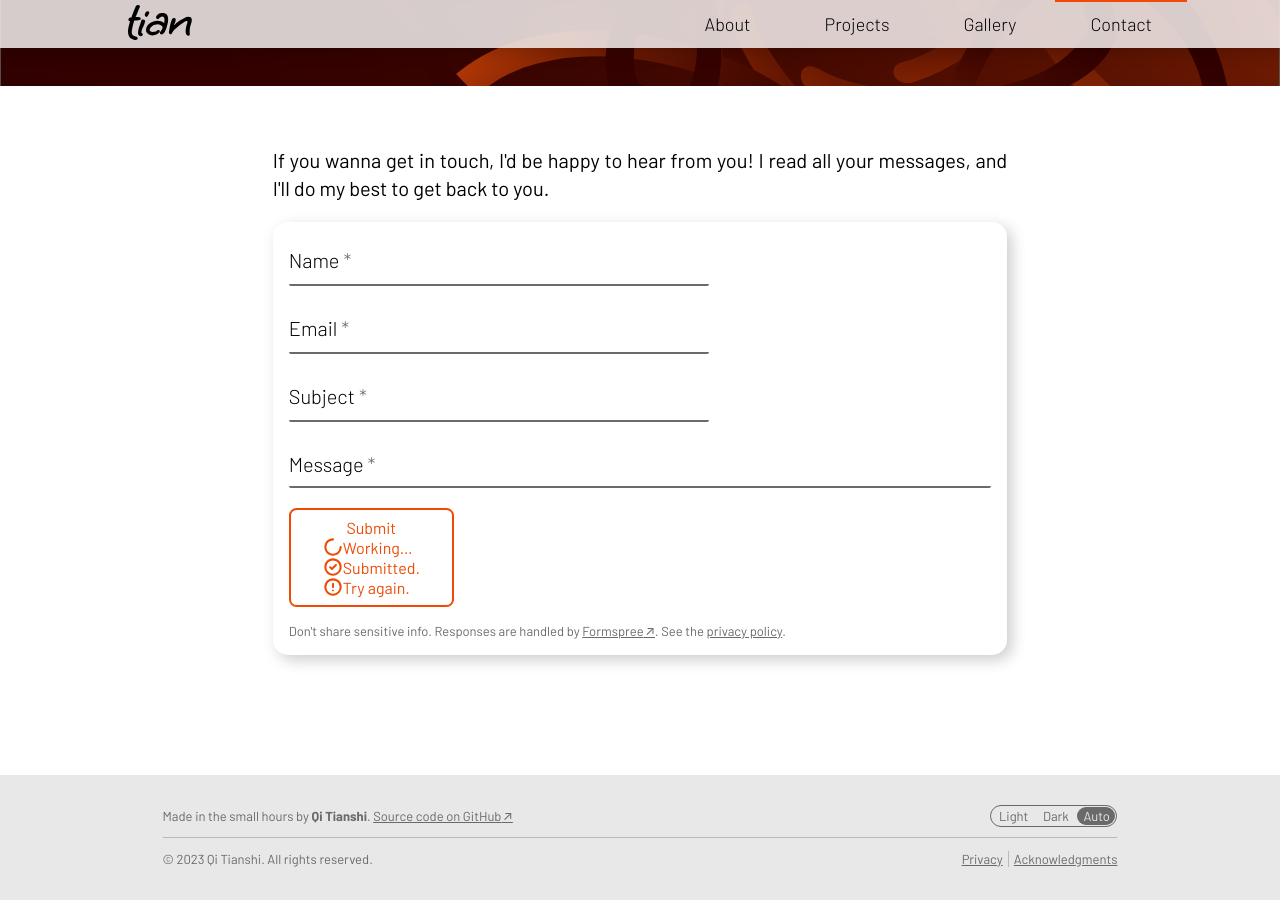
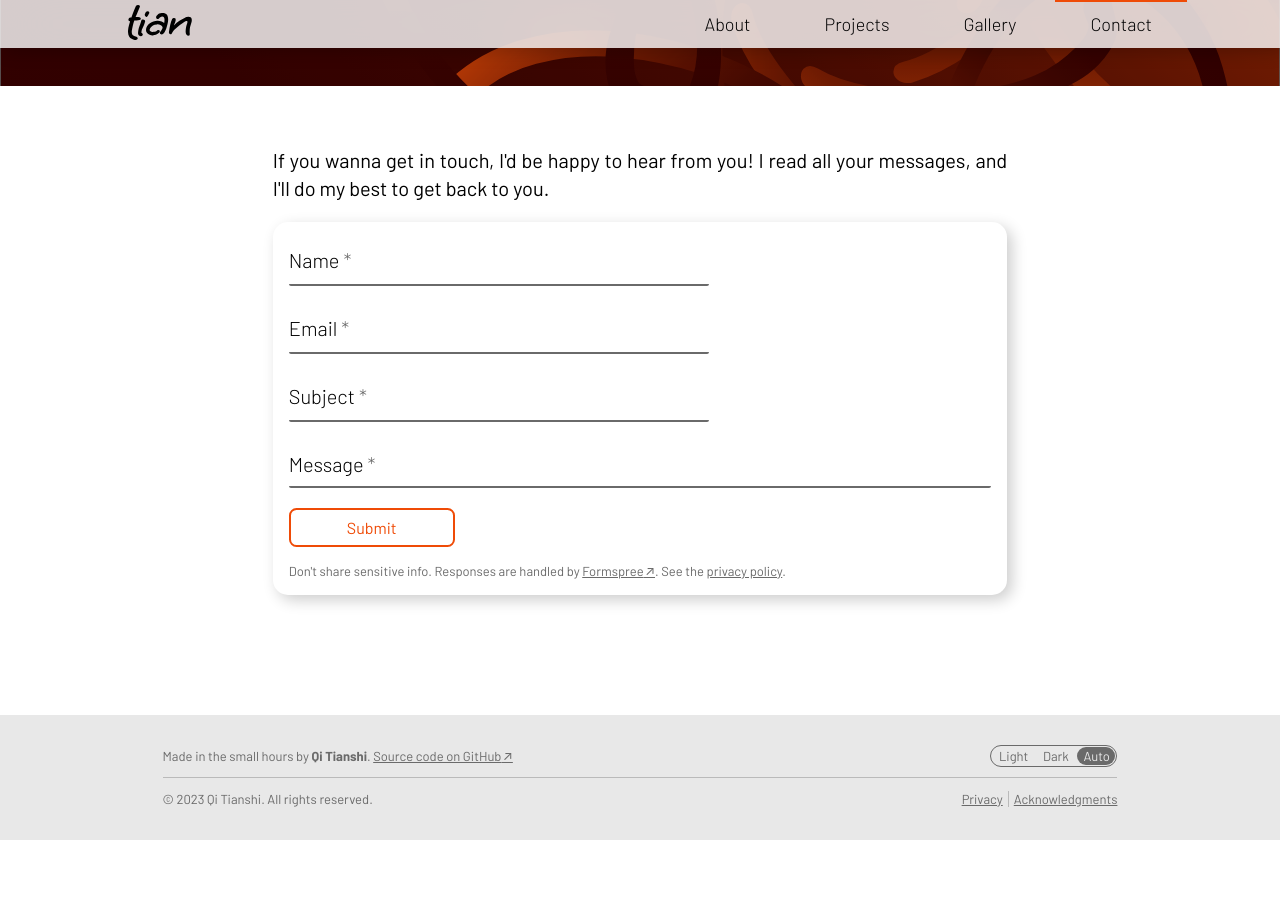
Before and after one commit to qitianshi/qitianshi.com, a Jekyll site: the page built from src/contact.html, in a window 1280 px wide and 900 px high, scrolled down 364 px. Built offline with Jekyll 4.4.1, drawn with Linux system fonts in a browser that asks for light colours; some web fonts are replaced; after the commit the page ends 1204 px from its top, so only the background shows below that.

Commit message:
Add styles for submit button states

```diff
--- a/src/_sass/components/_form.scss
+++ b/src/_sass/components/_form.scss
@@ -138,6 +138,79 @@
 
     }
 
+    &__submit {
+
+        // The minimum width needed to accommodate every state of the button.
+        width: 166px;
+
+        & > span {
+
+            // Only the state that is selected will be displayed.
+            display: none;
+
+            // For positioning the UI symbol and the button text.
+            align-items: center;
+            justify-content: center;
+            column-gap: 0.25em;
+
+            // For styling the UI symbol.
+            & > svg {
+
+                height: 0.8rem;
+                width: auto;
+
+                position: relative;
+                top: 0.5px;
+
+            }
+
+        }
+
+        &--default {
+            span.c-form__submit-label--default { display: flex; }
+        }
+
+        &--waiting {
+
+            span.c-form__submit-label--waiting { display: flex; }
+
+            cursor: wait;
+
+            // Matches the style of the button on :focus.
+            color: var.$foreground-primary-color-dark;
+            background-color: var(--tiangerine-tangerine);
+            transform: scale(105%);
+            box-shadow: var.$small-shadow;
+
+            // Spins the loading spinner.
+            & > span > svg {
+                animation: continuous-rotation 1s infinite;
+                animation-timing-function: cubic-bezier(0.1, 0.35, 0.9, 0.65);
+            }
+
+        }
+
+        &--success {
+
+            span.c-form__submit-label--success { display: flex; }
+
+            cursor: not-allowed;
+
+            // Disables hover effects.
+            &:hover,
+            &:focus {
+                color: var(--tiangerine-tangerine);
+                background-color: transparent;
+            }
+
+        }
+
+        &--failure {
+            span.c-form__submit-label--failure { display: flex; }
+        }
+
+    }
+
     // A field containing a text-style input and a label. Labels initially
     // appear as full-sized text in the input field, but when the input is
     // focused, the label moves to the top and becomes smaller.
```
